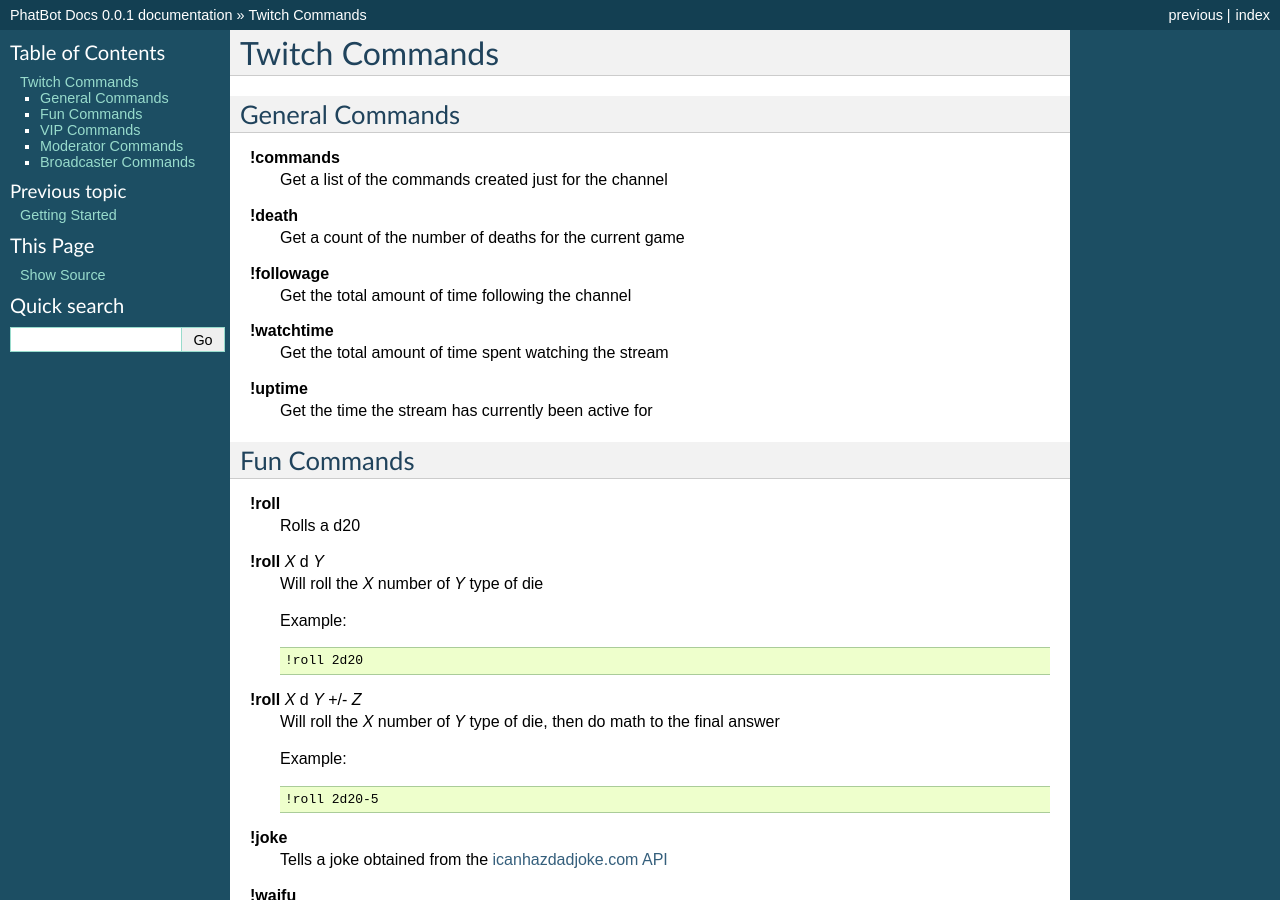
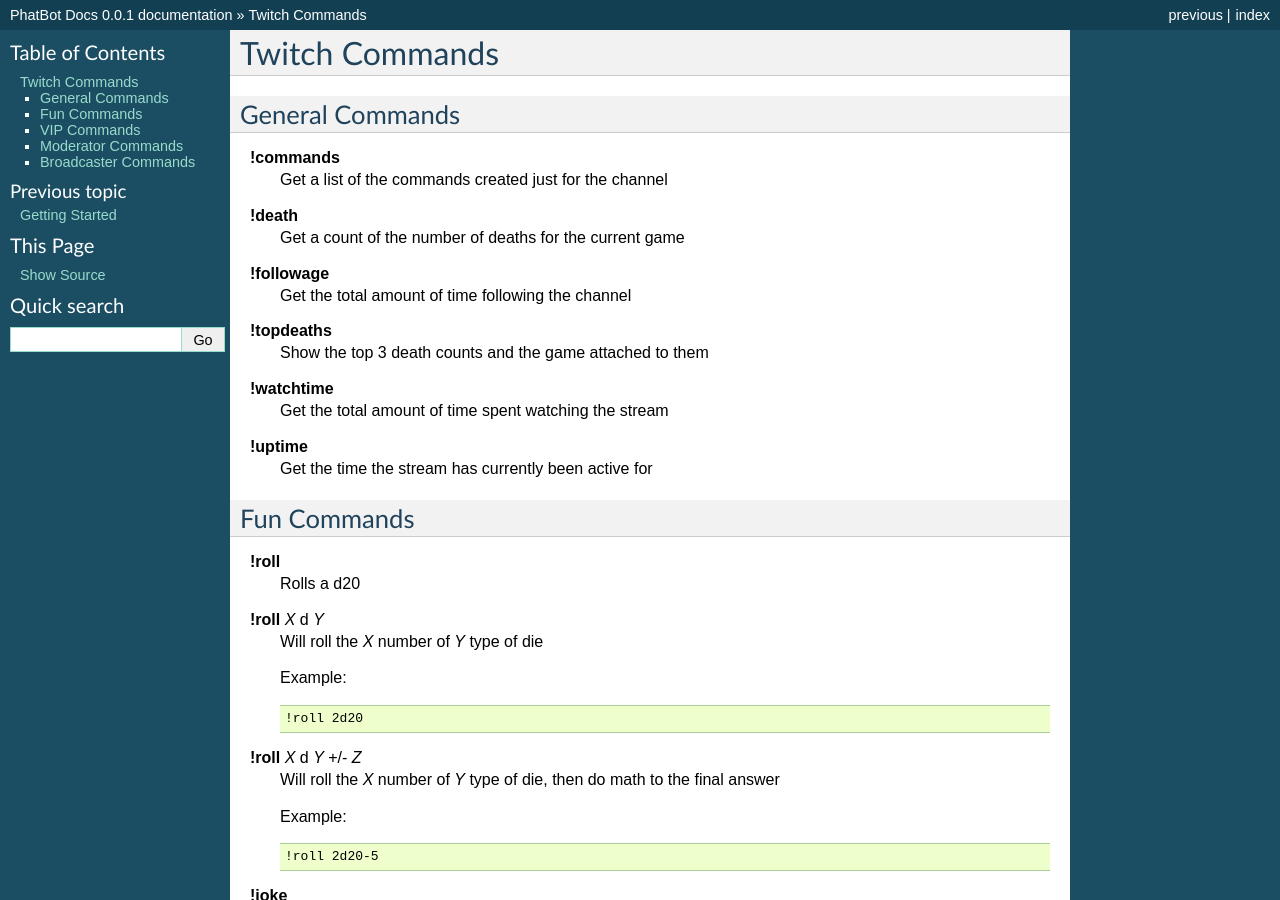
Before and after one commit to Phat32/PhatBot-Docs, a Sphinx documentation site: the page built from docs/pages/twitch/commands.rst, in a window 1280 px wide and 900 px high. Built offline with Sphinx 7.4.7, drawn with Linux system fonts in a browser that asks for light colours.

Commit message:
Added topdeaths

```diff
--- a/docs/pages/twitch/commands.rst
+++ b/docs/pages/twitch/commands.rst
@@ -12,6 +12,9 @@
 
 **!followage**
   Get the total amount of time following the channel
+
+**!topdeaths**
+  Show the top 3 death counts and the game attached to them
 
 **!watchtime**
   Get the total amount of time spent watching the stream
```
